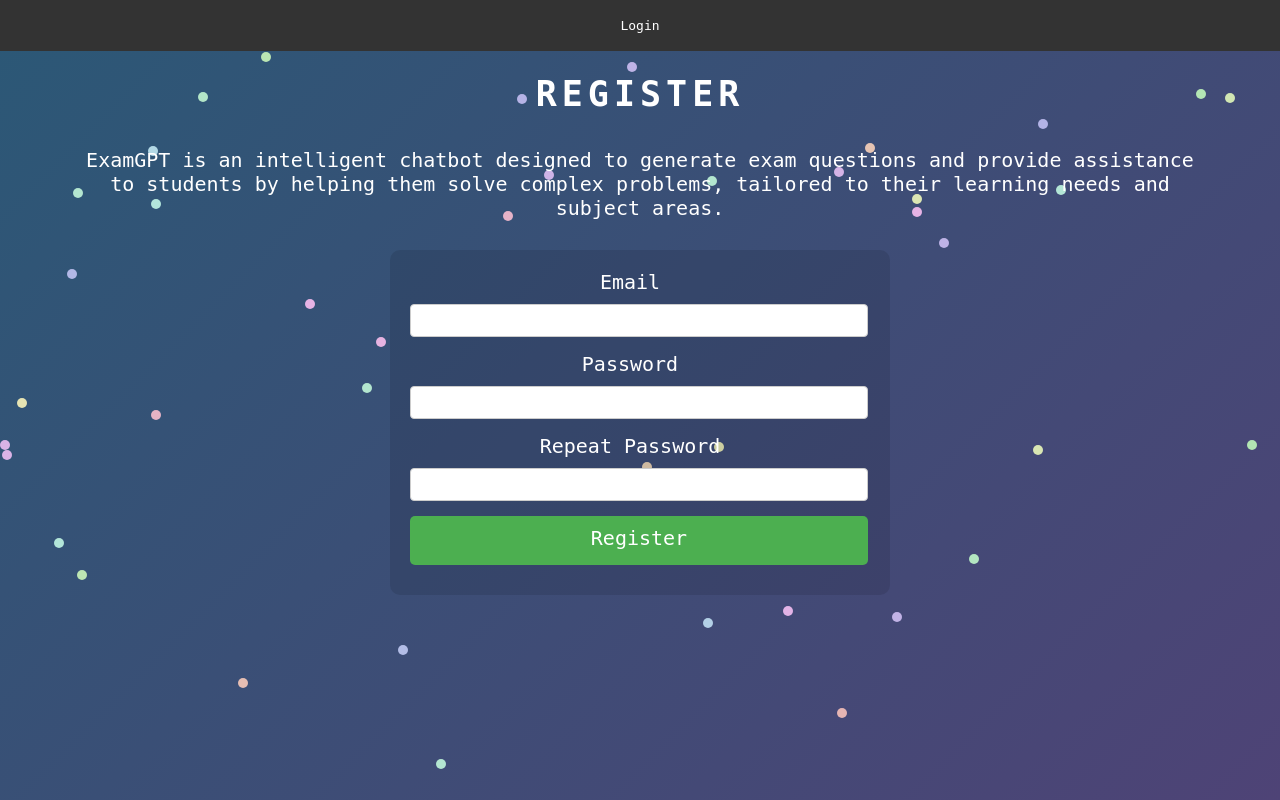
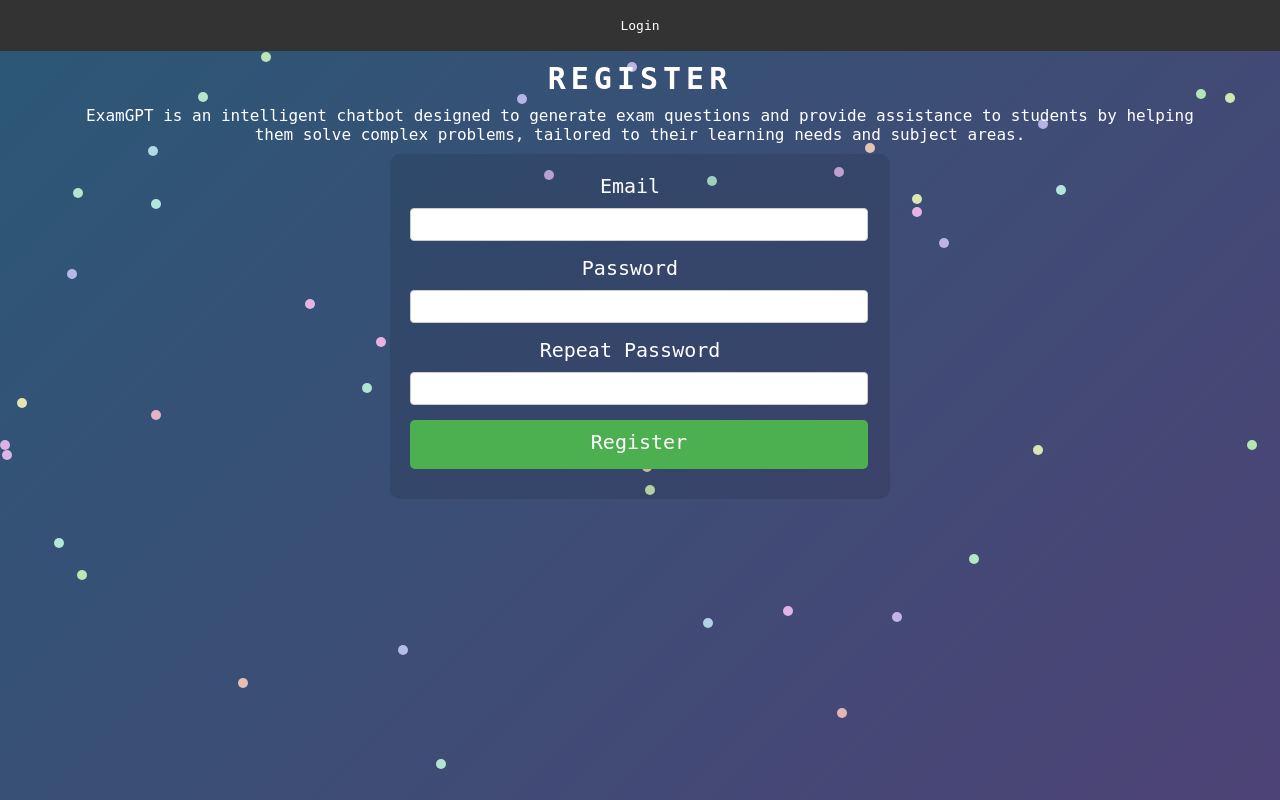
Before and after one commit to demstar16/examGPT, a Flask app: page /register in a window 1280 px wide. Run offline with Flask 3, Linux system fonts and the light colour scheme.

Commit message:
styling changes

```diff
--- a/app/static/style.css
+++ b/app/static/style.css
@@ -136,7 +136,6 @@ body {
   flex-direction: column;
   align-items: center;
   text-align: center;
-  margin-bottom: 20px;
   z-index: 2;
   color: white;
   font-family: monospace;
@@ -144,14 +143,22 @@ body {
 
 .welcome-section h1 {
   font-weight: 700;
-  font-size: 35px;
+  font-size: 30px;
   letter-spacing: 5px;
+  margin-top: 10px;
+  margin-bottom: 0px;
 }
 
 .welcome-section p {
   font-weight: 500;
-  font-size: 20px;
+  font-size: 16px;
   margin: 10px 80px;
+}
+
+.welcome-section .example {
+  font-size: 13px;
+  color: #d4edda;
+
 }
 
 /* Styles for the chatbox container */
```
Also changed, not shown: app/templates/index.html (+7 -0 lines), database.db.
